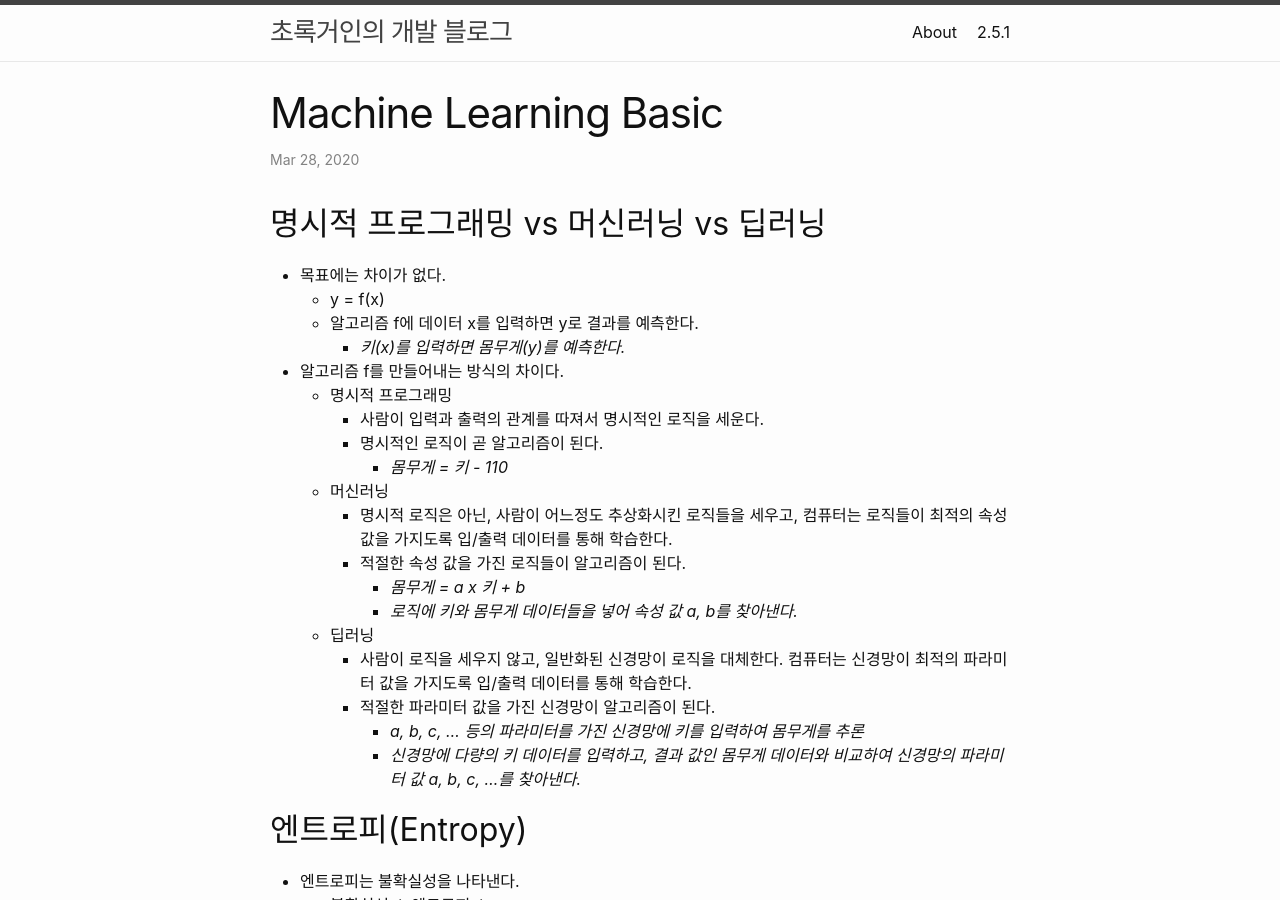
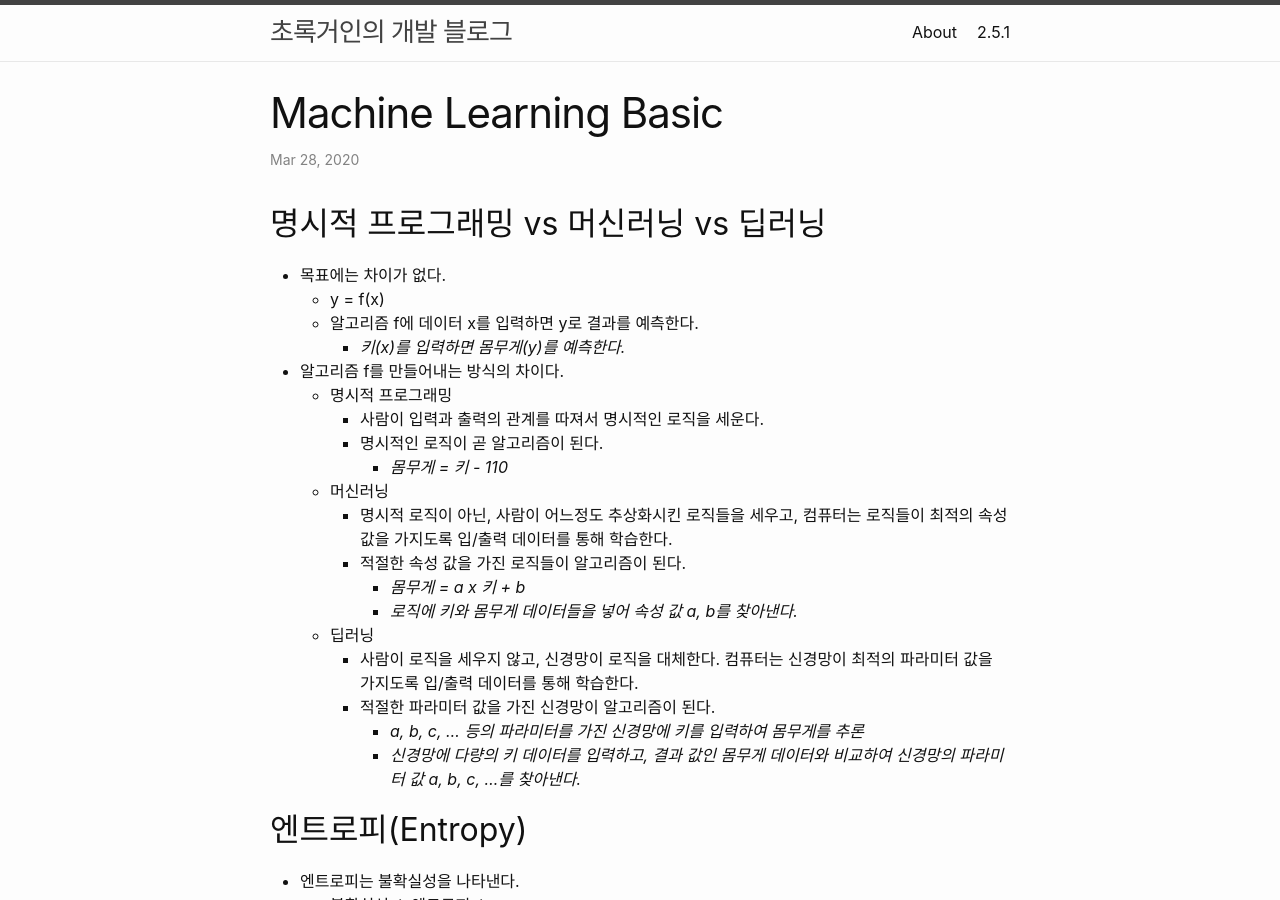
Before and after one commit to chorockuin/chorockuin.github.io, a Jekyll site: the page built from _posts/2020-03-28-machine_learning_basic.md, in a window 1280 px wide and 900 px high. Built offline with Jekyll 4.4.1, drawn with Linux system fonts in a browser that asks for light colours; formulas are drawn with MathJax 3.

Commit message:
modify wording

```diff
--- a/_posts/2020-03-28-machine_learning_basic.md
+++ b/_posts/2020-03-28-machine_learning_basic.md
@@ -13,12 +13,12 @@ title: "Machine Learning Basic"
 		- 명시적인 로직이 곧 알고리즘이 된다.
 			- *몸무게 = 키 - 110*
 	- 머신러닝
-		- 명시적 로직은 아닌, 사람이 어느정도 추상화시킨 로직들을 세우고, 컴퓨터는 로직들이 최적의 속성 값을 가지도록 입/출력 데이터를 통해 학습한다.
+		- 명시적 로직이 아닌, 사람이 어느정도 추상화시킨 로직들을 세우고, 컴퓨터는 로직들이 최적의 속성 값을 가지도록 입/출력 데이터를 통해 학습한다.
 		- 적절한 속성 값을 가진 로직들이 알고리즘이 된다.
 			- *몸무게 = a x 키 + b*
 			- *로직에 키와 몸무게 데이터들을 넣어 속성 값 a, b를 찾아낸다.*
 	- 딥러닝
-		- 사람이 로직을 세우지 않고, 일반화된 신경망이 로직을 대체한다. 컴퓨터는 신경망이 최적의 파라미터 값을 가지도록 입/출력 데이터를 통해 학습한다.
+		- 사람이 로직을 세우지 않고, 신경망이 로직을 대체한다. 컴퓨터는 신경망이 최적의 파라미터 값을 가지도록 입/출력 데이터를 통해 학습한다.
 		- 적절한 파라미터 값을 가진 신경망이 알고리즘이 된다.
 			- *a, b, c, ... 등의 파라미터를 가진 신경망에 키를 입력하여 몸무게를 추론*
 			- *신경망에 다량의 키 데이터를 입력하고, 결과 값인 몸무게 데이터와 비교하여 신경망의 파라미터 값 a, b, c, ...를 찾아낸다.*
```
